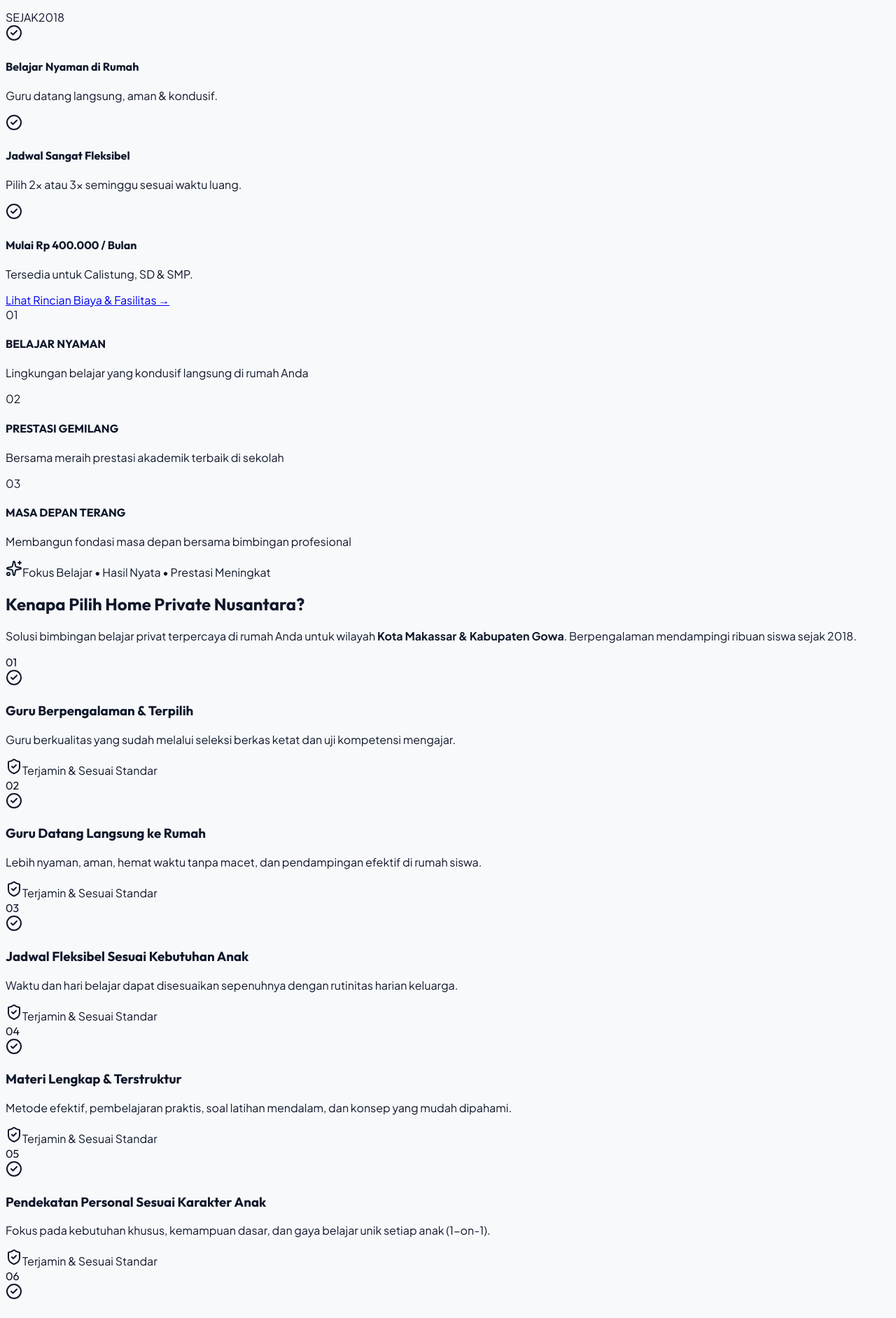
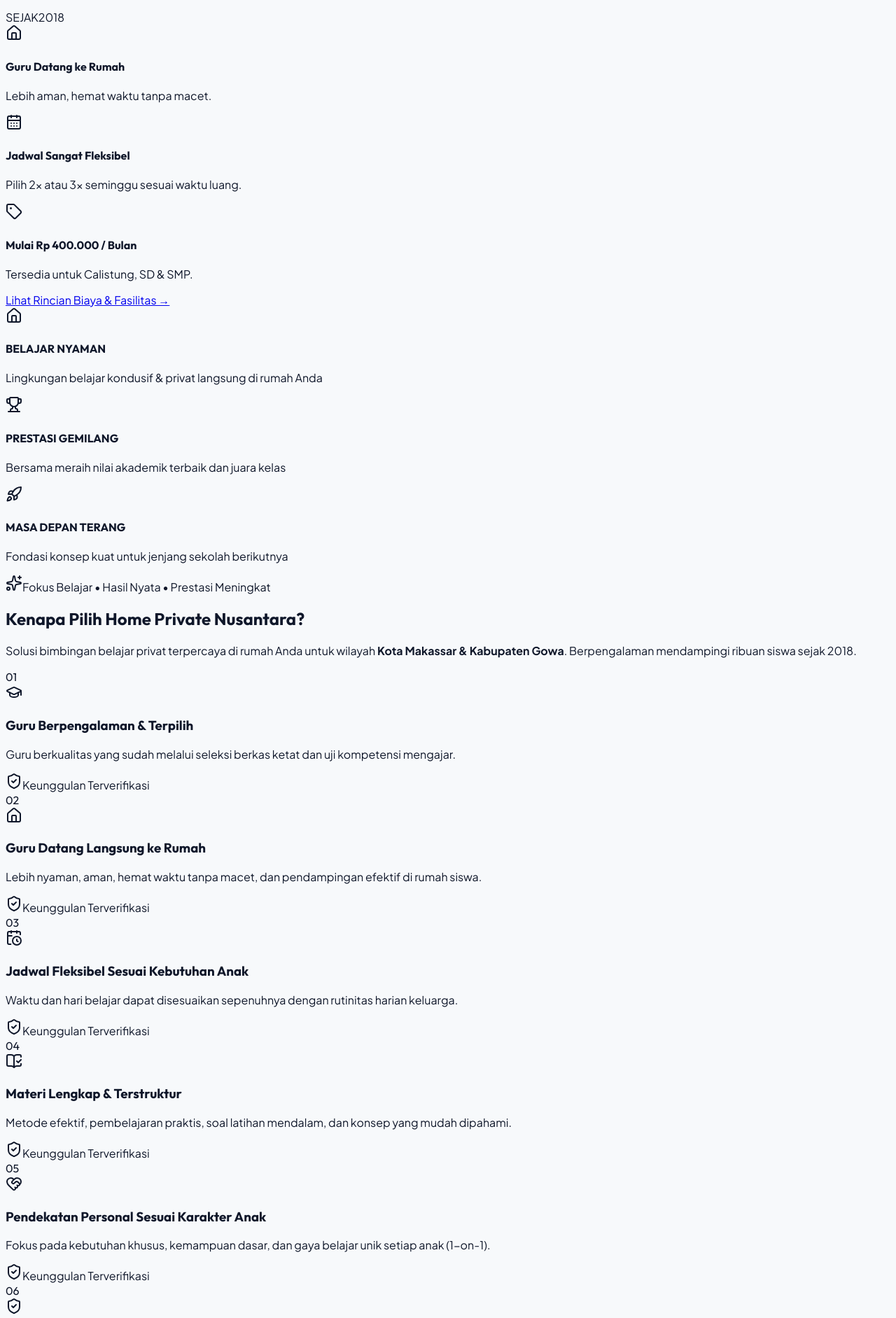
Before and after one commit to ganimalqudhaifi/home-private-nusantara, a Next.js app in the folder web/: page / in a window 1280 px wide. Shown: the part 563-2446 px from the top of the page at 70% size. Built offline with nearby package versions, Linux system fonts and the light colour scheme.

Commit message:
style(icons): replace generic icons with contextual vectors across landing page and footer

```diff
--- a/web/src/components/landing/HeroSection.tsx
+++ b/web/src/components/landing/HeroSection.tsx
@@ -2,7 +2,6 @@
 
 import React from 'react';
 import Link from 'next/link';
-import Image from 'next/image';
 import {
   ShieldCheck,
   Star,
@@ -10,10 +9,36 @@
   MapPin,
   Sparkles,
   Phone,
-  CheckCircle2,
   Award,
+  House,
+  Trophy,
+  Rocket,
+  CalendarDays,
+  Tag,
+  CircleCheckBig,
 } from 'lucide-react';
-import { BRAND_INFO, TOP_PILLARS } from '../../data/mockData';
+import { BRAND_INFO } from '../../data/mockData';
+
+const PILLAR_ICONS = [
+  House,
+  Trophy,
+  Rocket,
+];
+
+const PILLAR_DETAILS = [
+  {
+    title: 'BELAJAR NYAMAN',
+    desc: 'Lingkungan belajar kondusif & privat langsung di rumah Anda',
+  },
+  {
+    title: 'PRESTASI GEMILANG',
+    desc: 'Bersama meraih nilai akademik terbaik dan juara kelas',
+  },
+  {
+    title: 'MASA DEPAN TERANG',
+    desc: 'Fondasi konsep kuat untuk jenjang sekolah berikutnya',
+  },
+];
 
 export function HeroSection() {
   return (
@@ -119,21 +144,21 @@
                 </div>
               </div>
 
-              {/* Quick Feature Highlights */}
+              {/* Contextual Feature Highlights */}
               <div className="space-y-3">
-                <div className="flex items-center gap-3 p-3 rounded-xl bg-surface-container-low border border-border-whisper">
-                  <div className="w-8 h-8 rounded-lg bg-emerald-100 text-emerald-700 flex items-center justify-center shrink-0">
-                    <CheckCircle2 className="w-4 h-4" />
+                <div className="flex items-center gap-3 p-3 rounded-2xl bg-surface-container-low border border-border-whisper">
+                  <div className="w-9 h-9 rounded-xl bg-emerald-100 text-emerald-700 flex items-center justify-center shrink-0">
+                    <House className="w-4.5 h-4.5" />
                   </div>
                   <div>
-                    <h4 className="text-xs font-bold text-primary">Belajar Nyaman di Rumah</h4>
-                    <p className="text-[11px] text-text-muted">Guru datang langsung, aman & kondusif.</p>
+                    <h4 className="text-xs font-bold text-primary">Guru Datang ke Rumah</h4>
+                    <p className="text-[11px] text-text-muted">Lebih aman, hemat waktu tanpa macet.</p>
                   </div>
                 </div>
 
-                <div className="flex items-center gap-3 p-3 rounded-xl bg-surface-container-low border border-border-whisper">
-                  <div className="w-8 h-8 rounded-lg bg-blue-100 text-blue-700 flex items-center justify-center shrink-0">
-                    <CheckCircle2 className="w-4 h-4" />
+                <div className="flex items-center gap-3 p-3 rounded-2xl bg-surface-container-low border border-border-whisper">
+                  <div className="w-9 h-9 rounded-xl bg-blue-100 text-blue-700 flex items-center justify-center shrink-0">
+                    <CalendarDays className="w-4.5 h-4.5" />
                   </div>
                   <div>
                     <h4 className="text-xs font-bold text-primary">Jadwal Sangat Fleksibel</h4>
@@ -141,9 +166,9 @@
                   </div>
                 </div>
 
-                <div className="flex items-center gap-3 p-3 rounded-xl bg-surface-container-low border border-border-whisper">
-                  <div className="w-8 h-8 rounded-lg bg-red-100 text-[#DC2626] flex items-center justify-center shrink-0">
-                    <CheckCircle2 className="w-4 h-4" />
+                <div className="flex items-center gap-3 p-3 rounded-2xl bg-surface-container-low border border-border-whisper">
+                  <div className="w-9 h-9 rounded-xl bg-red-100 text-[#DC2626] flex items-center justify-center shrink-0">
+                    <Tag className="w-4.5 h-4.5" />
                   </div>
                   <div>
                     <h4 className="text-xs font-bold text-primary">Mulai Rp 400.000 / Bulan</h4>
@@ -155,7 +180,7 @@
               {/* CTA link in card */}
               <a
                 href="#programs"
-                className="w-full py-3 px-4 rounded-xl bg-surface-container-high hover:bg-primary hover:text-white text-primary text-xs font-bold text-center block transition-colors"
+                className="w-full py-3.5 px-4 rounded-xl bg-surface-container-high hover:bg-primary hover:text-white text-primary text-xs font-bold text-center block transition-colors"
               >
                 Lihat Rincian Biaya & Fasilitas →
               </a>
@@ -165,13 +190,15 @@
 
         {/* 3 Value Pillars Strip from Top of Brochure */}
         <div className="grid grid-cols-1 md:grid-cols-3 gap-4 pt-6">
-          {TOP_PILLARS.map((pillar, i) => (
+          {PILLAR_DETAILS.map((pillar, i) => {
+            const Icon = PILLAR_ICONS[i] || House;
+            return (
               <div
                 key={pillar.title}
-              className="p-5 rounded-2xl bg-white border border-border-whisper shadow-xs flex items-center gap-4"
+                className="p-5 rounded-2xl bg-white border border-border-whisper shadow-xs flex items-center gap-4 hover:border-primary/20 transition-colors"
               >
-              <div className="w-10 h-10 rounded-xl bg-red-50 text-[#DC2626] flex items-center justify-center shrink-0 font-extrabold text-sm">
-                0{i + 1}
+                <div className="w-11 h-11 rounded-2xl bg-red-50 text-[#DC2626] flex items-center justify-center shrink-0 shadow-2xs">
+                  <Icon className="w-5 h-5" />
                 </div>
                 <div>
                   <h4 className="font-headline text-xs font-extrabold text-primary uppercase tracking-wider">
@@ -182,7 +209,8 @@
                   </p>
                 </div>
               </div>
-          ))}
+            );
+          })}
         </div>
       </div>
     </section>
--- a/web/src/components/landing/WhyChooseUsSection.tsx
+++ b/web/src/components/landing/WhyChooseUsSection.tsx
@@ -3,29 +3,29 @@
 import React from 'react';
 import { WHY_CHOOSE_US, BRAND_INFO } from '../../data/mockData';
 import {
-  Award,
+  GraduationCap,
   Home,
-  Calendar,
-  BookOpen,
-  Users,
+  CalendarClock,
+  BookOpenCheck,
+  HeartHandshake,
   ShieldCheck,
   Sparkles,
-  CheckCircle2,
+  ArrowRight,
 } from 'lucide-react';
 
-const ICON_MAP = {
-  award: Award,
-  home: Home,
-  calendar: Calendar,
-  bookOpen: BookOpen,
-  users: Users,
-  shieldCheck: ShieldCheck,
-};
+const REASON_ICONS = [
+  GraduationCap,
+  Home,
+  CalendarClock,
+  BookOpenCheck,
+  HeartHandshake,
+  ShieldCheck,
+];
 
 export function WhyChooseUsSection() {
   return (
     <section id="keunggulan" className="w-full py-16 md:py-24 bg-surface relative overflow-hidden">
-      {/* Decorative Blur Backgrounds */}
+      {/* Decorative Background Accents */}
       <div className="absolute top-1/2 left-0 w-80 h-80 bg-red-100/50 rounded-full blur-3xl -translate-y-1/2 -translate-x-1/2 pointer-events-none" />
       <div className="absolute bottom-0 right-0 w-80 h-80 bg-blue-100/40 rounded-full blur-3xl translate-y-1/3 translate-x-1/3 pointer-events-none" />
 
@@ -33,7 +33,7 @@
         {/* Section Header */}
         <div className="text-center max-w-3xl mx-auto space-y-4">
           <div className="inline-flex items-center gap-2 bg-emerald-50 text-emerald-800 border border-emerald-200 px-3.5 py-1 rounded-full text-xs font-bold uppercase tracking-wider">
-            <Sparkles className="w-3.5 h-3.5" />
+            <Sparkles className="w-3.5 h-3.5 text-emerald-600" />
             <span>Fokus Belajar • Hasil Nyata • Prestasi Meningkat</span>
           </div>
 
@@ -49,7 +49,9 @@
 
         {/* 6 Reasons Grid from Brochure */}
         <div className="grid grid-cols-1 md:grid-cols-2 lg:grid-cols-3 gap-6">
-          {WHY_CHOOSE_US.map((item) => (
+          {WHY_CHOOSE_US.map((item, idx) => {
+            const Icon = REASON_ICONS[idx] || ShieldCheck;
+            return (
               <div
                 key={item.number}
                 className="bg-white rounded-3xl p-6 sm:p-7 border border-border-whisper shadow-sm hover:shadow-lg hover:-translate-y-1 transition-all duration-300 flex flex-col justify-between group"
@@ -61,9 +63,9 @@
                       {item.number}
                     </span>
 
-                  {/* Icon Indicator */}
-                  <div className={`p-2.5 rounded-2xl border ${item.badgeColor}`}>
-                    <CheckCircle2 className="w-5 h-5" />
+                    {/* Contextual Icon Indicator */}
+                    <div className={`p-3 rounded-2xl border ${item.badgeColor}`}>
+                      <Icon className="w-5 h-5" />
                     </div>
                   </div>
 
@@ -78,10 +80,11 @@
 
                 <div className="pt-4 mt-6 border-t border-border-whisper flex items-center gap-2 text-xs font-semibold text-emerald-700">
                   <ShieldCheck className="w-3.5 h-3.5" />
-                <span>Terjamin & Sesuai Standar</span>
+                  <span>Keunggulan Terverifikasi</span>
                 </div>
               </div>
-          ))}
+            );
+          })}
         </div>
 
         {/* Bottom Callout Banner */}
@@ -97,9 +100,10 @@
 
           <a
             href="#daftar"
-            className="shrink-0 bg-[#DC2626] hover:bg-[#B91C1C] text-white text-xs sm:text-sm font-bold px-6 py-3.5 rounded-xl shadow-md active:scale-95 transition-all"
+            className="shrink-0 bg-[#DC2626] hover:bg-[#B91C1C] text-white text-xs sm:text-sm font-bold px-6 py-3.5 rounded-xl shadow-md active:scale-95 transition-all flex items-center gap-2"
           >
-            Pilih Paket & Jadwal Sekarang
+            <span>Pilih Paket & Jadwal Sekarang</span>
+            <ArrowRight className="w-4 h-4" />
           </a>
         </div>
       </div>
```
Also changed, not shown: web/src/components/landing/PricingTableSection.tsx (+43 -31 lines), web/src/components/shared/Footer.tsx (+34 -8 lines). Lines whose indentation alone changed are shown as unchanged.
